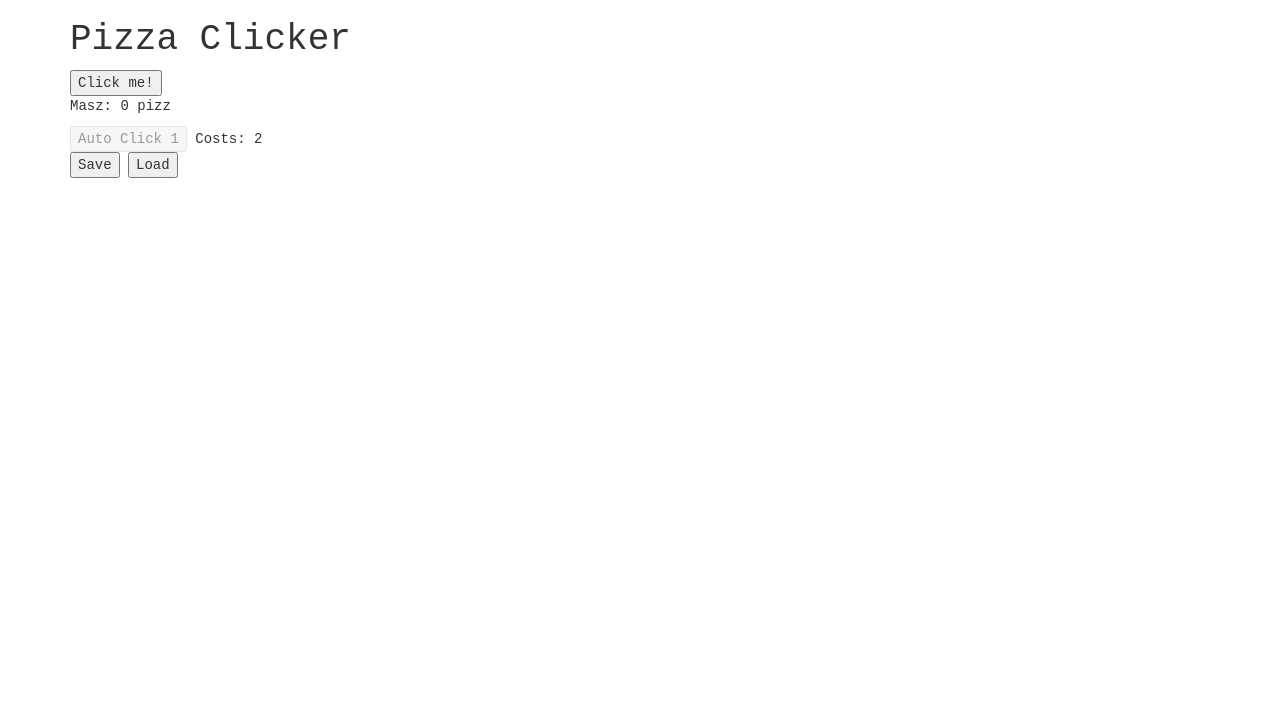
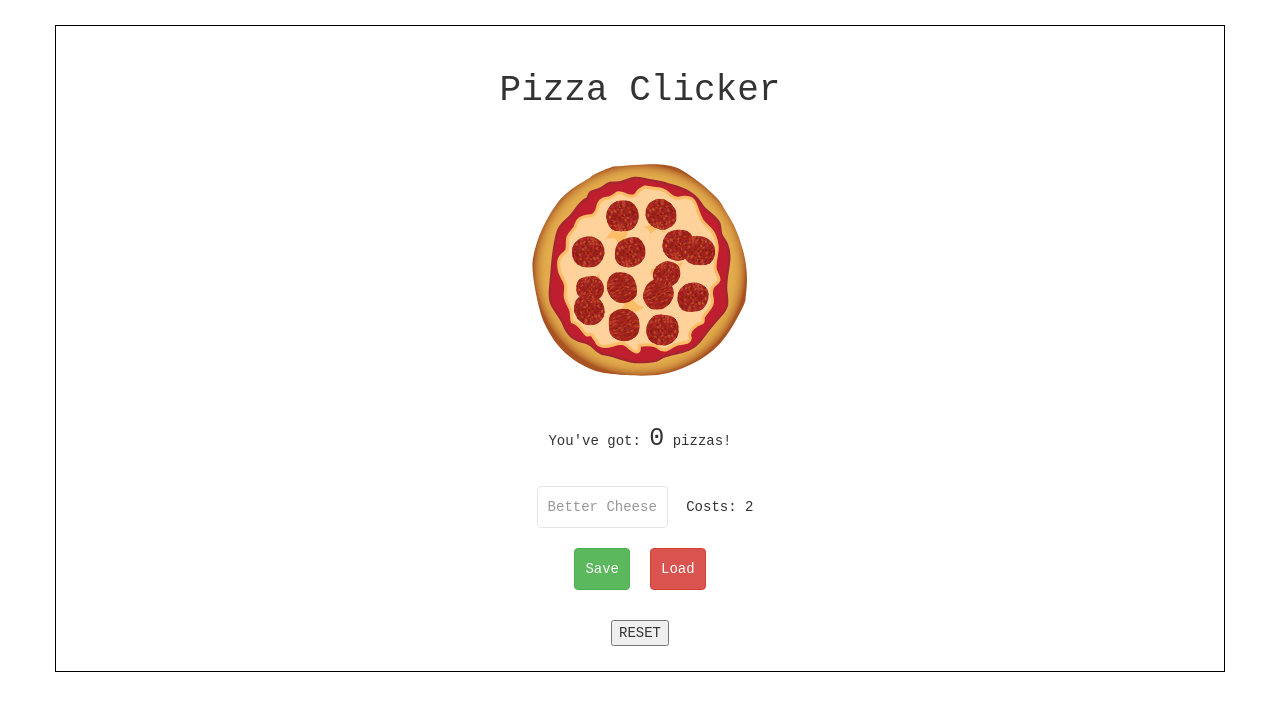
Before and after one commit to arielkuzminski/testowe, a plain HTML site: page PizzaClicker/index.html in a window 1280 px wide. Drawn offline with Linux system fonts and the light colour scheme.

Commit message:
dodano podstawowe CSSy

```diff
--- a/PizzaClicker/css/style.css
+++ b/PizzaClicker/css/style.css
@@ -2,6 +2,65 @@
     font-family: monospace;
 }
 
+.container {
+    text-align: center;
+    border: 1px solid black;
+    margin-top: 25px;
+    padding: 25px;
+
+}
+
+
 #first-clicker:disabled {
     opacity: 0.5;
 }
+
+.image {
+    margin: 0 auto;
+
+    width: 300px;
+    height: 300px;
+    border-radius: 10px;
+    display: flex;
+    justify-content: center;
+    align-items: center;
+
+}
+
+#clicker {
+    width: 75%;
+}
+
+#clicker:hover {
+    cursor: pointer;
+    width: 74%;
+}
+
+#clicker:active {
+    cursor: pointer;
+    width: 76%;
+}
+
+.buttons {
+    margin: 10px;
+    padding: 10px;
+    display: flex;
+    flex-direction: column;
+    justify-content: center;
+    align-items: center;
+}
+
+.saveLoadButtons {
+    display: flex;
+    flex-direction: row;
+
+}
+
+.button {
+    margin: 10px;
+    padding: 10px;
+}
+
+#counter {
+    font-size: 25px;
+}
--- a/PizzaClicker/index.html
+++ b/PizzaClicker/index.html
@@ -13,19 +13,23 @@
   <body>
       <div class="container">
           <h1>Pizza Clicker</h1>
-          <button id="clicker">Click me!</button>
-          <p>Masz: <span id='counter'></span> pizz</p>
+          <div class="image">
+            <a><img id="clicker" src="img/pizza.svg"/></a>
+          </div>
+          <p>You've got: <span id='counter'></span> pizzas!</p>
 
-          <div class="autoClicks">
-              <div class="autoClick">
-                <button type="button" id="first-clicker" >Auto Click 1</button> Costs: <span class="value first-clicker"></span>
+          <div class="buttons">
+              <div class="autoClicks">
+                  <div class="autoClick">
+                    <button type="button" class="btn btn-default button" id="first-clicker" >Better Cheese</button> Costs: <span class="value first-clicker"></span>
+                  </div>
               </div>
-
+           <div class="saveLoadButtons">
+            <button class="btn btn-success button" id="save">Save</button>
+            <button class="btn btn-danger button" id="load">Load</button>
+           </div>
           </div>
-          <button id="save">Save</button>
-          <button id="load">Load</button>
-
-
+          <button id="reset">RESET</button>
       </div>
 
     <script src="./js/jquery.min.js"></script>
--- a/PizzaClicker/js/app.js
+++ b/PizzaClicker/js/app.js
@@ -75,14 +75,18 @@ function PizzaClickerGame() {
 
            }
         else {
-            localStorage.setItem('pizzaCount', 0);
-            localStorage.setItem('autoClick', 0);
-            localStorage.setItem('firstClickerCost', 0);
-            localStorage.setItem('n', 0);
+            this.reset();
         };
 
         this.update();
     };
+
+    this.reset = function() {
+        localStorage.setItem('pizzaCount', 0);
+        localStorage.setItem('autoClick', 0);
+        localStorage.setItem('firstClickerCost', 2);
+        localStorage.setItem('n', 0);
+    }
 
     this.changeCost = function() {
 
@@ -133,3 +137,9 @@ $('#load').on('click', function(){
     Clicker.load();
 
 });
+
+$('#reset').on('click', function(){
+    Clicker.reset();
+    Clicker.load();
+
+});
```
Also changed, not shown: PizzaClicker/img/pizza.svg (added).
